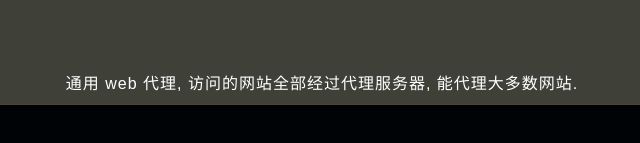
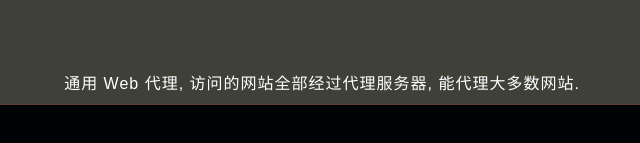
Before and after one commit to adventurousmallu/webxy, a website: page public/index.html in a window 1280 px wide. Shown: the part 463-606 px from the top of the page, 318-958 px from the left. Drawn offline with Linux system fonts and the light colour scheme; a web font is replaced by a local one.

Commit message:
Update index.html

```diff
--- a/public/index.html
+++ b/public/index.html
@@ -181,7 +181,7 @@
     <br>
     <br>
     <p>
-    <center>通用 web 代理, 访问的网站全部经过代理服务器, 能代理大多数网站.</center>
+    <center>通用 Web 代理, 访问的网站全部经过代理服务器, 能代理大多数网站.</center>
     </p>
 </div>
 <script>
```
